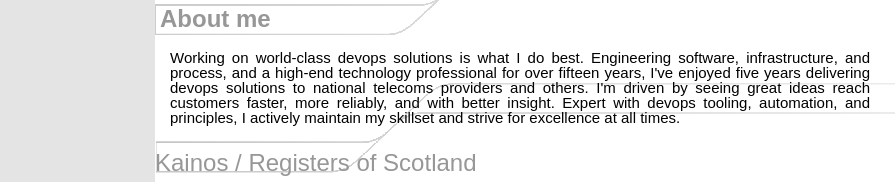
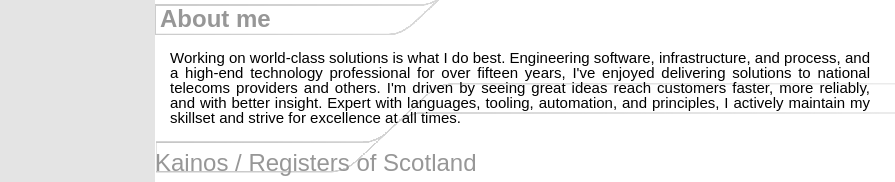
Before and after one commit to mlfvsinfo/mlfvsinfo.github.io, a plain HTML site: page index.html in a window 1280 px wide. Shown: the part 203-385 px from the top of the page, 0-895 px from the left. Drawn offline with nearby package versions, Linux system fonts and the light colour scheme; a script that the page names is missing.

Commit message:
Removed references to devops as per github issue #1

```diff
--- a/index.html
+++ b/index.html
@@ -70,7 +70,7 @@
 					<div id="news" class="news">
 						<div class="tabContainer1" showTitle="About me">
 							<p class="tab_text">
-								Working on world-class devops solutions is what I do best. Engineering software, infrastructure, and process, and a high-end technology professional for over fifteen years, I've enjoyed five years delivering devops solutions to national telecoms providers and others. I'm driven by seeing great ideas reach customers faster, more reliably, and with better insight. Expert with devops tooling, automation, and principles, I actively maintain my skillset and strive for excellence at all times.						</p>
+								Working on world-class solutions is what I do best. Engineering software, infrastructure, and process, and a high-end technology professional for over fifteen years, I've enjoyed delivering solutions to national telecoms providers and others. I'm driven by seeing great ideas reach customers faster, more reliably, and with better insight. Expert with languages, tooling, automation, and principles, I actively maintain my skillset and strive for excellence at all times.						</p>
 						</div>
 
                         <div class="tabContainer" showTitle="Kainos / Registers of Scotland">
```
